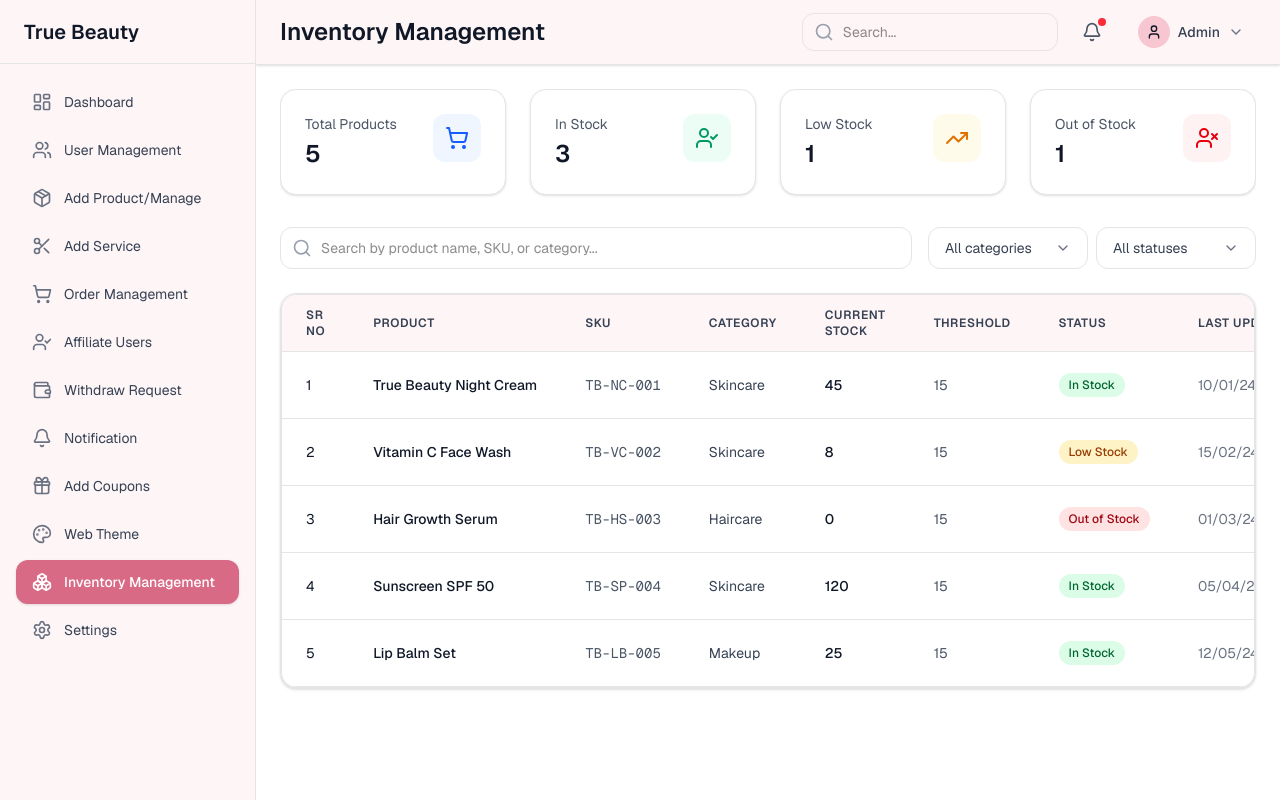
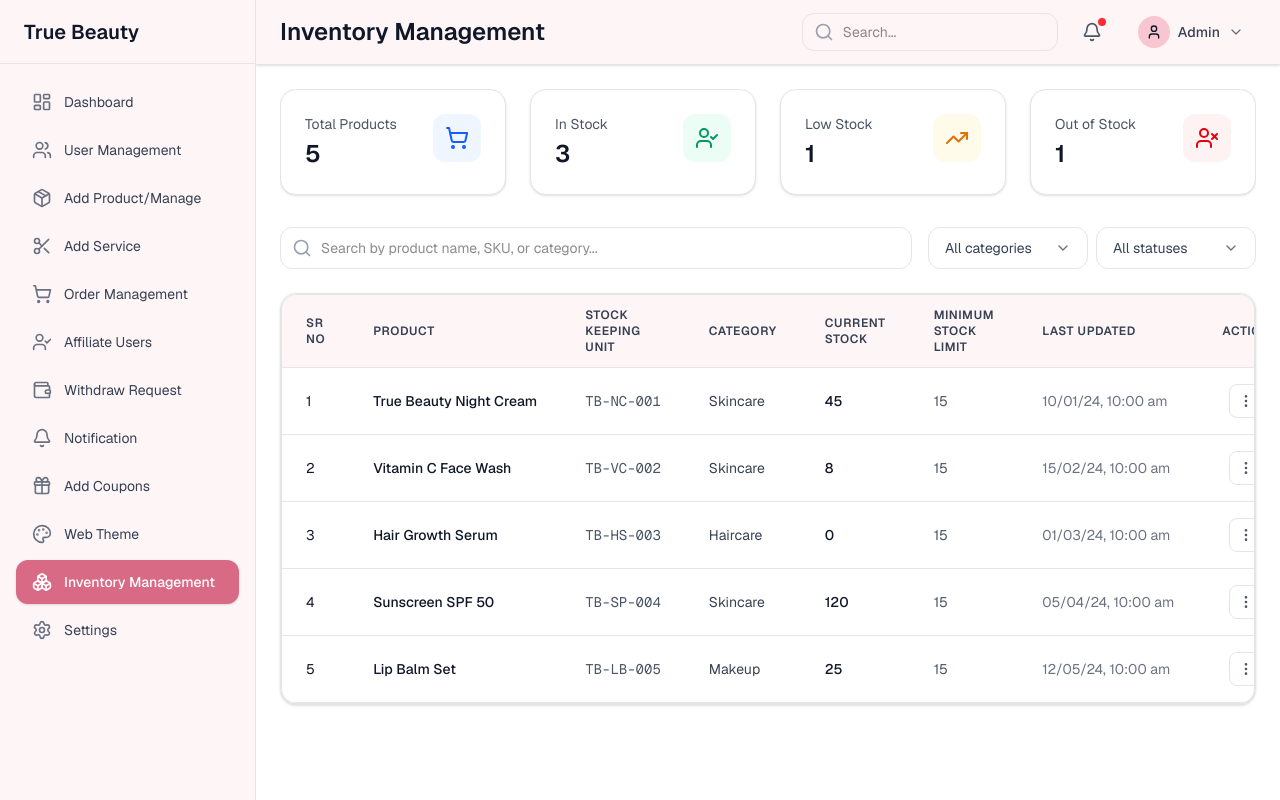
Before and after one commit to ZoyaAnsari19/true-beauty-admin-panel, a Next.js app: page /inventory in a window 1280 px wide. Built offline with nearby package versions, Linux system fonts and the light colour scheme.

Commit message:
Update InventoryPage: Rename "SKU" to "Stock Keeping Unit" and "Threshold" to "Minimum Stock Limit" for improved clarity. Remove unused "Status" column to streamline the inventory layout.

```diff
--- a/app/inventory/page.tsx
+++ b/app/inventory/page.tsx
@@ -215,7 +215,7 @@ export default function InventoryPage() {
         ),
       },
       {
-        header: "SKU",
+        header: "Stock Keeping Unit",
         accessor: (row: Product) => (
           <span className="text-sm text-gray-600 font-mono">
             {row.sku ?? "—"}
@@ -235,22 +235,10 @@ export default function InventoryPage() {
         ),
       },
       {
-        header: "Threshold",
+        header: "Minimum Stock Limit",
         accessor: (row: Product) => (
           <span className="text-sm text-gray-600">
             {row.stockThreshold ?? DEFAULT_STOCK_THRESHOLD}
-          </span>
-        ),
-      },
-      {
-        header: "Status",
-        accessor: (row: Product) => (
-          <span
-            className={`inline-flex px-2.5 py-1 rounded-full text-xs font-medium ${
-              STOCK_CLASSES[row.stockStatus]
-            }`}
-          >
-            {STOCK_LABELS[row.stockStatus]}
           </span>
         ),
       },
```
